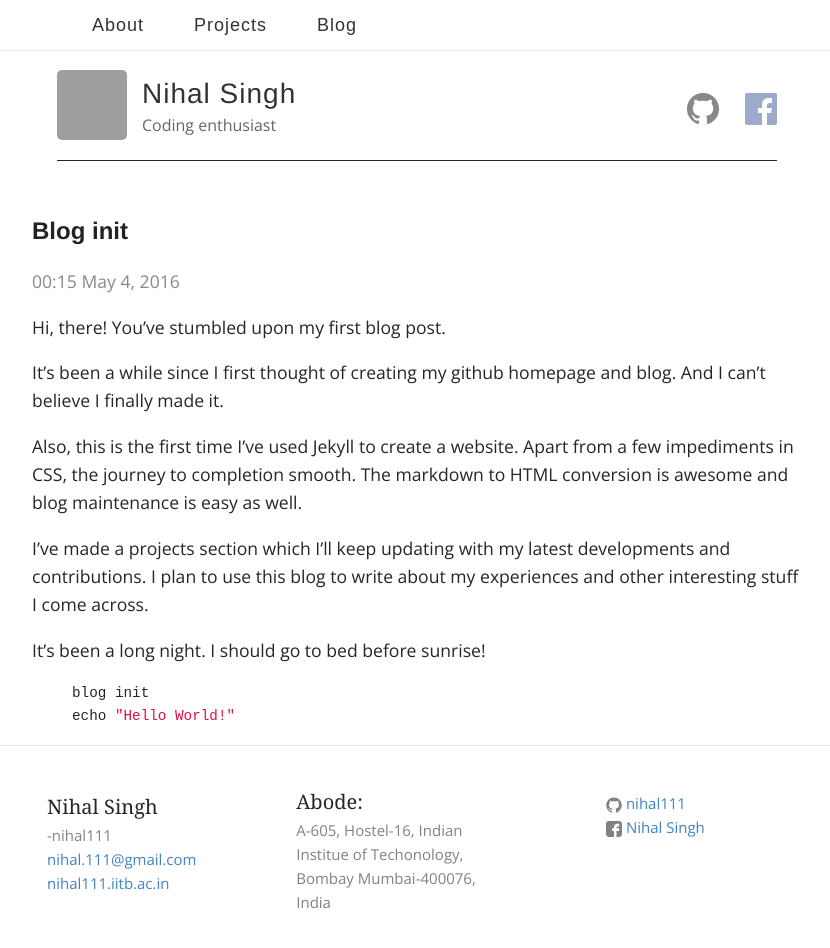
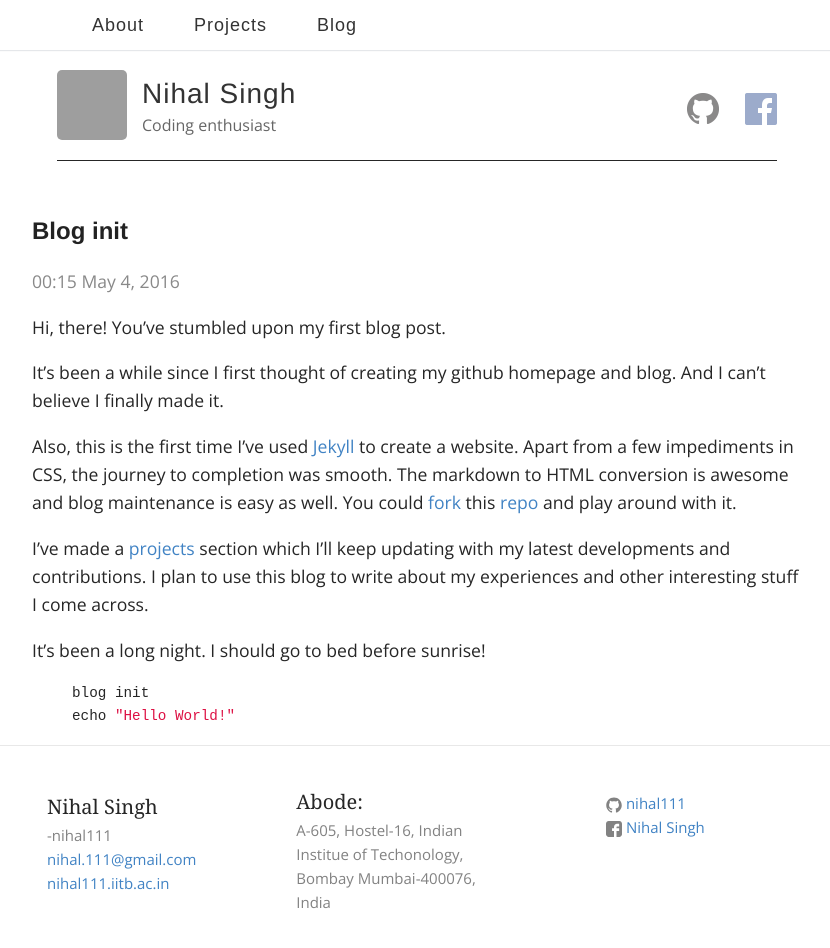
Before and after one commit to nihal111/nihal111.github.io, a Jekyll site: the page built from _posts/2016-05-04-blog-init.markdown, in a window 1280 px wide and 959 px high. Shown: the top 948 px of the window, without its empty margins (223-1053 px from the left). Built offline with Jekyll 4.4.1, drawn with Linux system fonts in a browser that asks for light colours; some web fonts are replaced; grey boxes are pictures that could not be loaded.

Commit message:
Blog updated

```diff
--- a/_posts/2016-05-04-blog-init.markdown
+++ b/_posts/2016-05-04-blog-init.markdown
@@ -8,9 +8,9 @@ Hi, there! You've stumbled upon my first blog post.
 
 It's been a while since I first thought of creating my github homepage and blog. And I can't believe I finally made it.
 
-Also, this is the first time I've used Jekyll to create a website. Apart from a few impediments in CSS, the journey to completion smooth. The markdown to HTML conversion is awesome and blog maintenance is easy as well.
+Also, this is the first time I've used [Jekyll](https://jekyllrb.com/) to create a website. Apart from a few impediments in CSS, the journey to completion was smooth. The markdown to HTML conversion is awesome and blog maintenance is easy as well. You could [fork](https://github.com/nihal111/nihal111.github.io/fork) this [repo](https://github.com/nihal111/nihal111.github.io) and play around with it.
 
-I've made a projects section which I'll keep updating with my latest developments and contributions. I plan to use this blog to write about my experiences and other interesting stuff I come across.
+I've made a [projects](/projects) section which I'll keep updating with my latest developments and contributions. I plan to use this blog to write about my experiences and other interesting stuff I come across.
 
 It's been a long night. I should go to bed before sunrise!
 
```
Also changed, not shown: 2 other files.
